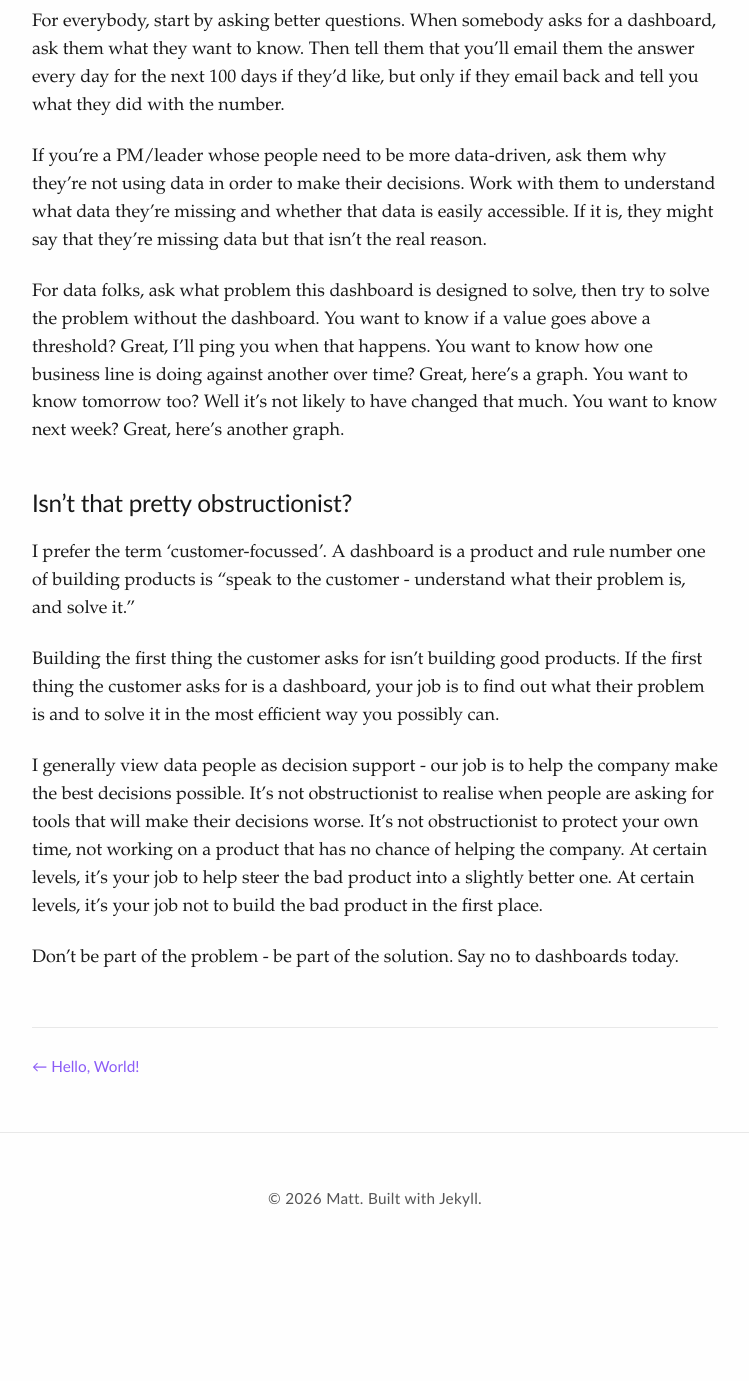
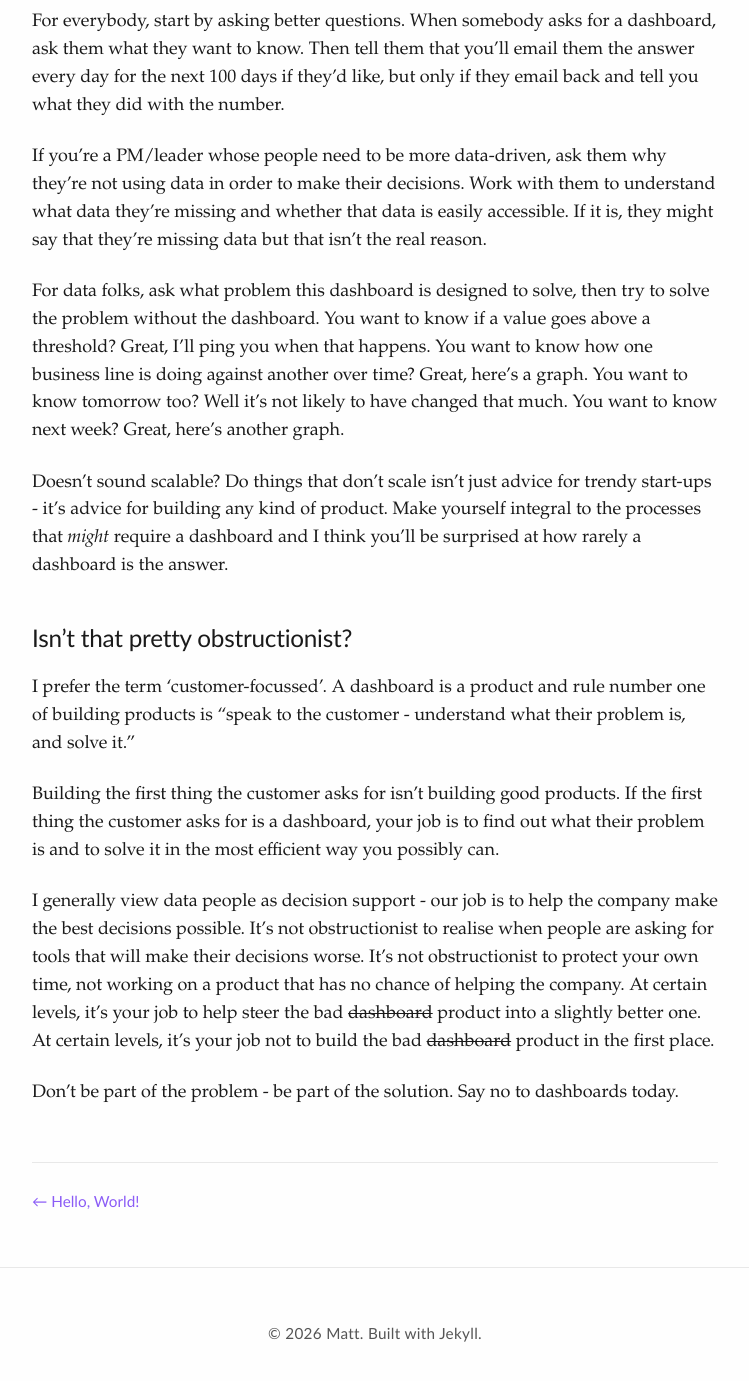
Before and after one commit to Kali89/kali89.github.io, a Jekyll site: the page built from _posts/2026-01-06-dashboards-are-bad.md, in a window 1280 px wide and 1400 px high, scrolled down 5977 px. Shown: the top 1381 px of the window, without its empty margins (265-1014 px from the left). Built offline with Jekyll 4.4.1, drawn with Linux system fonts in a browser that asks for light colours; before the commit the page ends 7242 px from its top, so only the background shows below that; some of the changed text lies outside the part shown.

Commit message:
Formatting things

```diff
--- a/_posts/2026-01-06-dashboards-are-bad.md
+++ b/_posts/2026-01-06-dashboards-are-bad.md
@@ -236,6 +236,11 @@ business line is doing against another over time? Great, here's a graph. You
 want to know tomorrow too? Well it's not likely to have changed that much. You
 want to know next week? Great, here's another graph.
 
+Doesn't sound scalable? Do things that don't scale isn't just advice for trendy start-ups - it's advice
+for building any kind of product. Make yourself integral to the processes that
+*might* require a dashboard and I think you'll be surprised at how rarely a
+dashboard is the answer.
+
 ### Isn't that pretty obstructionist?
 
 I prefer the term 'customer-focussed'. A dashboard is a product and rule number
@@ -252,8 +257,8 @@ company make the best decisions possible. It's not obstructionist to realise
 when people are asking for tools that will make their decisions worse. It's not
 obstructionist to protect your own time, not working on a product that has no
 chance of helping the company. At certain levels, it's your job to help steer
-the bad product into a slightly better one. At certain levels, it's your job
-not to build the bad product in the first place.
+the bad ~~dashboard~~ product into a slightly better one. At certain levels, it's your job
+not to build the bad ~~dashboard~~ product in the first place.
 
 Don't be part of the problem - be part of the solution. Say no to dashboards
 today.
```
Also changed, not shown: other parts of _posts/2026-01-06-dashboards-are-bad.md (+2 -2 lines).
